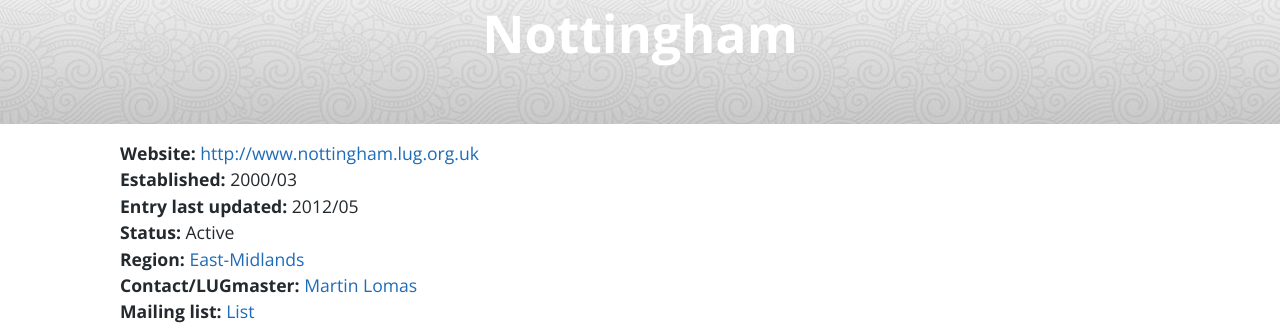
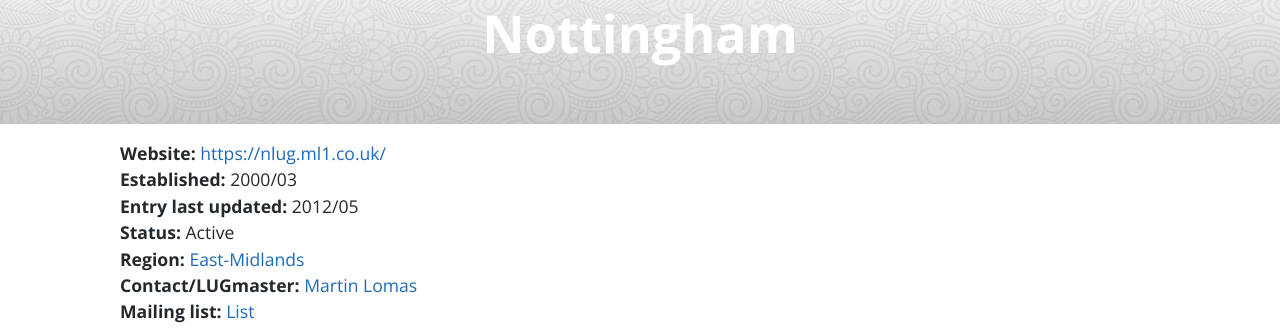
Before and after one commit to lugorguk/lug.org.uk-website, a Jekyll site: the page built from _posts/0000-01-01-Nottingham.md, in a window 1280 px wide. Shown: the part 125-461 px from the top of the page. Built offline with Jekyll 4.4.1, drawn with Linux system fonts in a browser that asks for light colours; some of the changed lines change nothing that is shown; grey boxes are pictures that could not be loaded.

Commit message:
New URL
lug.org.uk redirects to new URL

```diff
--- a/_posts/0000-01-01-Nottingham.md
+++ b/_posts/0000-01-01-Nottingham.md
@@ -1,7 +1,7 @@
 ---
 layout: lug
 title: Nottingham
-website: http://www.nottingham.lug.org.uk
+website: https://nlug.ml1.co.uk/
 established_date: 2000/03
 status: Active
 last_update: 05/2012
```
